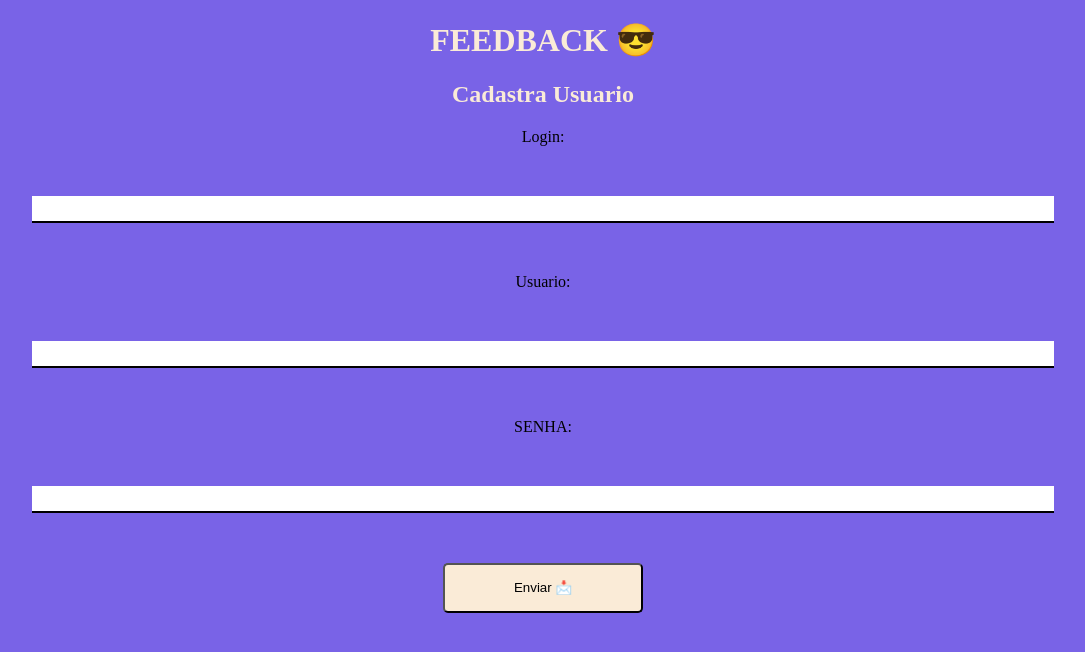
After one commit to DanilloMatavelli/Feedback, a Flask app: page /usuario in a window 1280 px wide. The commit adds this page. Shown: the top 652 px of the page, without its empty margins (97-1182 px from the left). Run offline with Flask 3, Linux system fonts and the light colour scheme.

Commit message:
ADD: Programando o like e deslike, cadastrando usuario e começando página de login.

```diff
--- a/data/conexao.py
+++ b/data/conexao.py
@@ -6,7 +6,7 @@ class Conexao:
         # Criando a coneção
 
         conexao = mysql.connector.connect(
-            host = "10.110.131.22", port = 3306,
+            host = "10.110.142.70", port = 3306,
             user = "3ds",
             password = "banana",
             database = "db_feedback"
--- /dev/null
+++ b/static/cadastrar.css
@@ -0,0 +1,32 @@
+body{
+    background-color: rgba(48, 14, 218, 0.647);
+}
+
+.container__title{
+    text-align: center;
+    color: antiquewhite;
+}
+
+.container__form{
+    display: flex;
+    flex-direction: column;
+    align-items: center;
+    justify-content: center;
+    gap: 50px;
+}
+
+.container__input{
+    border: none;
+    border-bottom: 2px solid black;
+    outline: none;
+    padding: 5px;
+    width: 80%;
+    margin: 10, 0;
+}
+
+.container__button__enviar{
+    background-color: antiquewhite;
+    border-radius: 5px;
+    width: 200px;
+    height: 50px;
+}
--- /dev/null
+++ b/templates/cadastrar.html
@@ -0,0 +1,34 @@
+<!DOCTYPE html>
+<html lang="pt-br">
+<head>
+    <meta charset="UTF-8">
+    <meta name="viewport" content="width=device-width, initial-scale=1.0">
+    <title>Cadastrar Usúario</title>
+    <link rel="stylesheet" href="/static/cadastrar.css">
+</head>
+<body>
+    <div class="container__title">
+        <h1>FEEDBACK 😎</h1>
+        <h2>Cadastra Usuario</h2>
+    </div>
+
+    <form action="/post/usuario" method="POST" class="container__form">
+        <label class="container__label">Login:</label>
+        <!-- Colocando name para chamar no app.py -->
+        <input name="login" class="container__input" type="text">
+
+        <label class="container__label">Usuario:</label>
+        <!-- Colocando name para chamar no app.py -->
+        <input name="usuario" class="container__input" type="text">
+
+        <label class="container__label">SENHA:</label>
+        <!-- Colocando name para chamar no app.py -->
+        <input name="senha" class="container__input" type="text">
+
+        <button class="container__button__enviar">Enviar 📩</button>
+
+    </form>
+
+
+</body>
+</html>
```
Also changed, not shown: model/controler_mensagem.py (+56 -0 lines), templates/login.html (added, +11 -0 lines), templates/pagina_inicial.html (+20 -3 lines), static/login.css (added).
